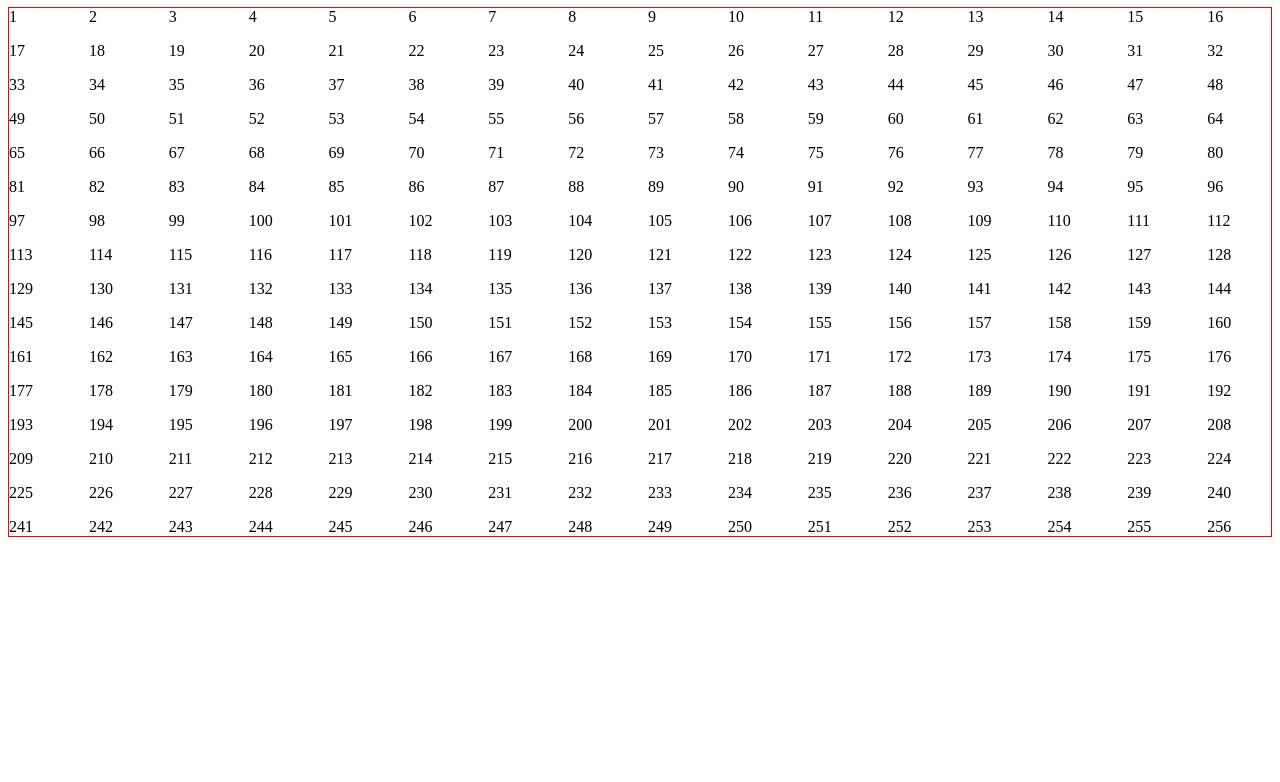
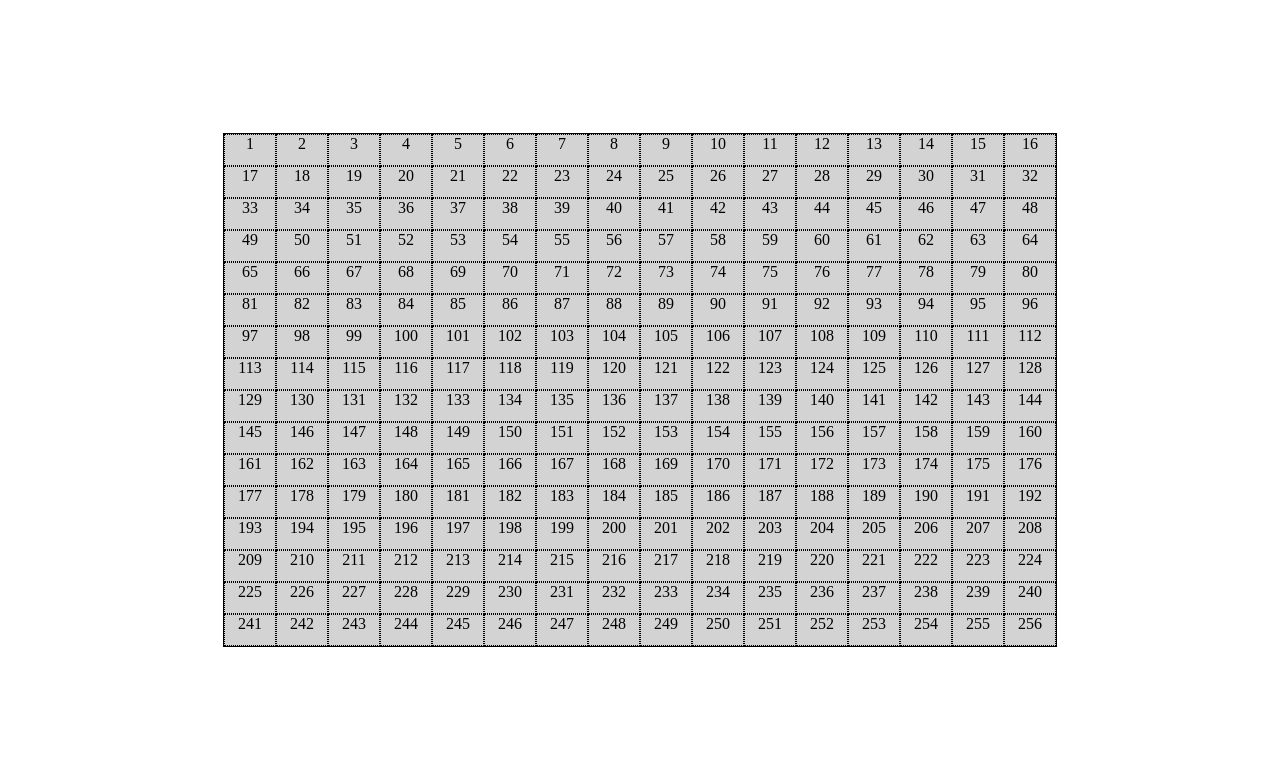
Before and after one commit to Jason-Kawala/Etch-a-sketch-TOP, a plain HTML site: page index.html in a window 1280 px wide. Shown: the part 73-855 px from the top of the page. Before the commit the page ends 800 px from the top, so only its background shows below. Drawn offline with Linux system fonts and the light colour scheme.

Commit message:
function to create grid with js finished

```diff
--- a/index.html
+++ b/index.html
@@ -9,8 +9,9 @@
 </head>
 <body>
     <h1>Etch-A-Sketch</h1>
-
-    <div id="container">
+    <div id="main">
+        <div id="container">
+        </div>
     </div>
 </body>
 <script src="js.js"></script>
--- a/js.js
+++ b/js.js
@@ -7,8 +7,10 @@ function createGrid(rows , cols) {
         let cell = document.createElement("div");
         cell.innerText = (i+1);
         container.appendChild(cell).className = "grid-item";
-        console.log(i);
     };
 };
+createGrid(16,16);
 
-createGrid(16,16);
+function onHover() {
+
+}
--- a/style.css
+++ b/style.css
@@ -3,18 +3,28 @@
     --grid-cols: 1;
 }
 
+h1 {
+    text-align: center;
+}
 
 #container {
     display: grid;
-    gap: 1em;
     grid-template-rows: repeat(var(--grid-rows), 1fr); /* Utilisation de var() afin de prendre la variable créé au dessus dans :root */
     grid-template-columns: repeat(var(--grid-cols), 1fr);
-    border: 1px solid red;
+    border: 1px solid;
+    margin: 10%;
 }
 
-.cell {
-    border: 1px solid blue;
+.grid-item {
+    background-color: lightgray;
+    width: 50px;
+    height: 30px;
+    border: 1px dotted black;
     text-align: center;
-    background-color: orange;
-    font-weight: 900;
 }
+
+#main {
+    display: flex;
+    justify-content: center;
+
+}
```
